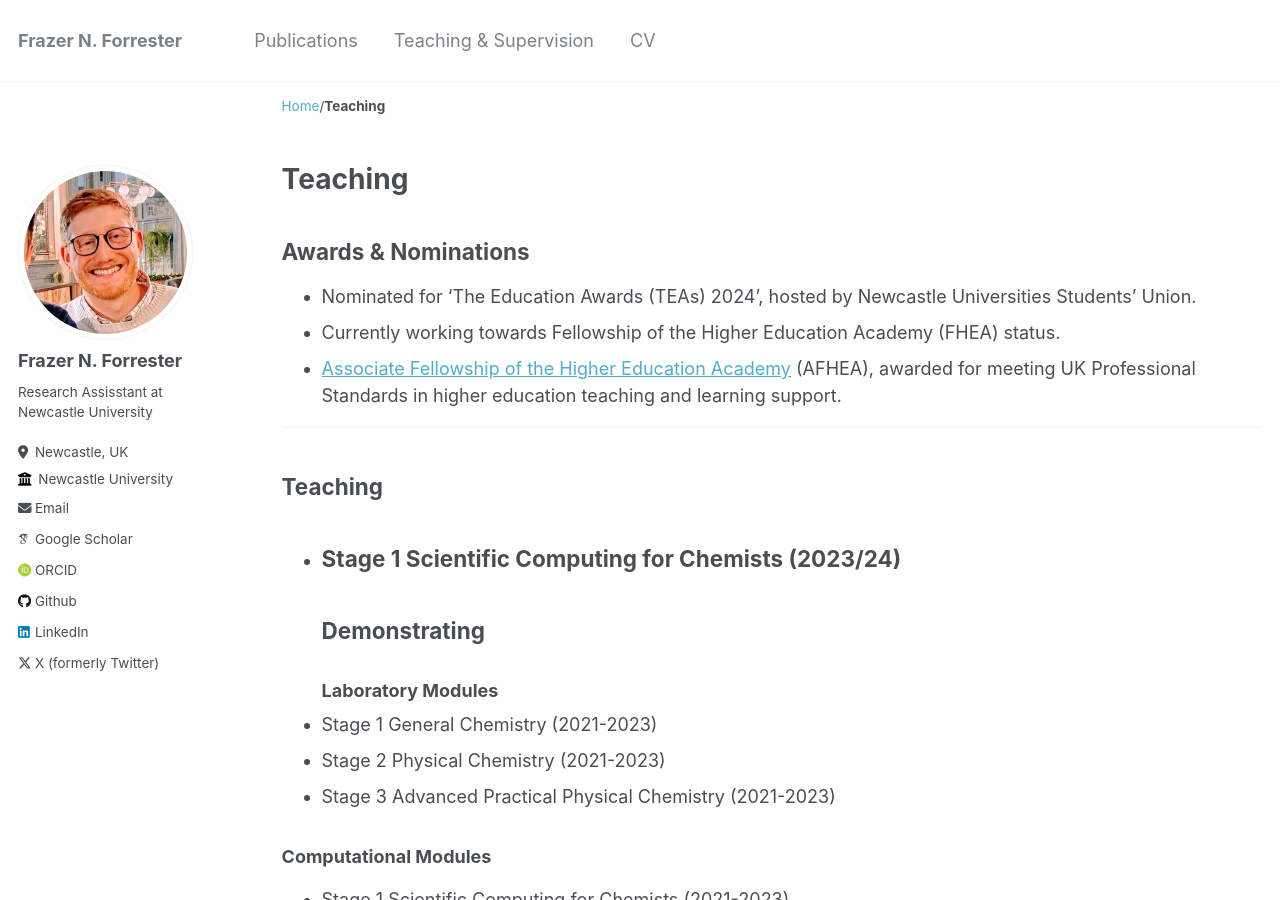
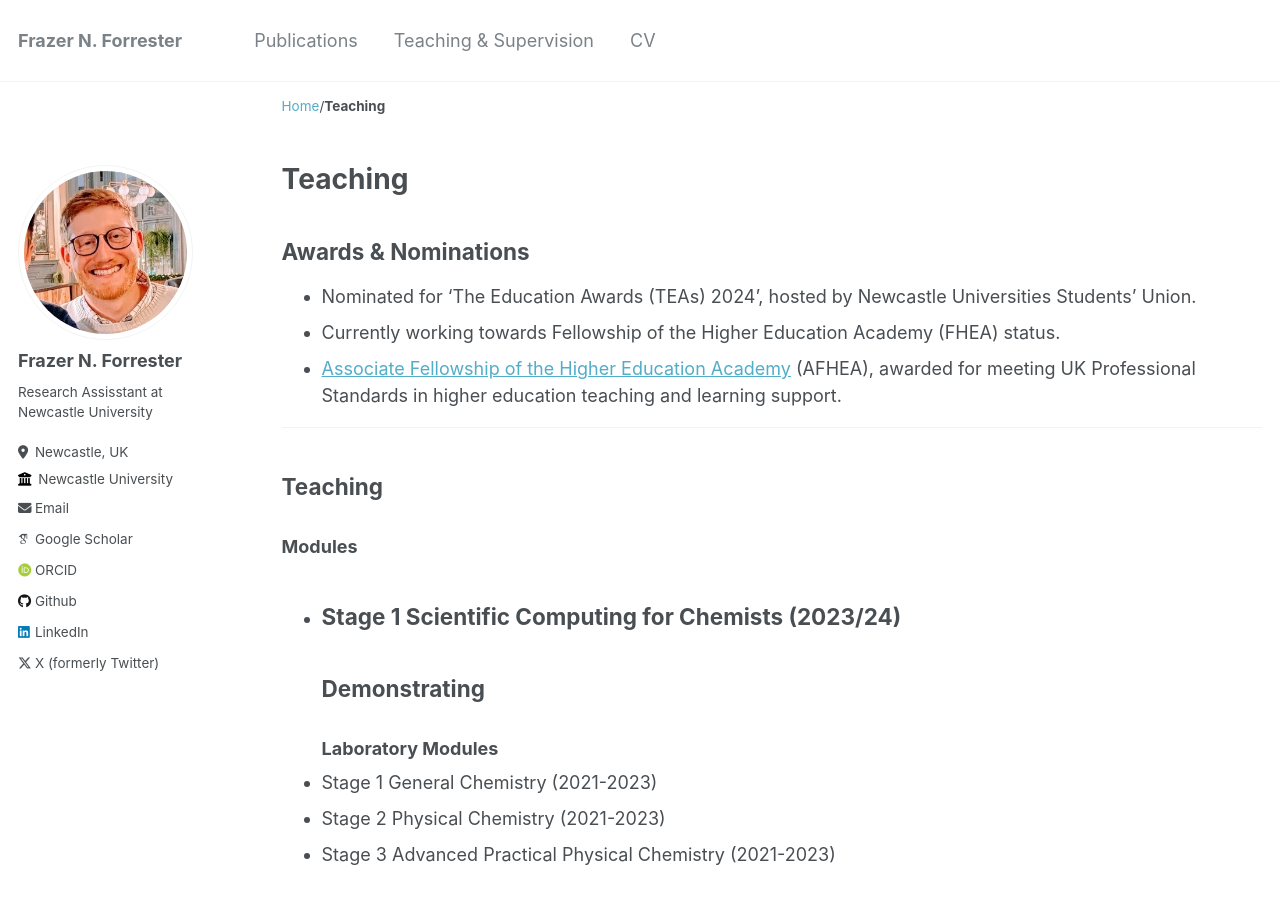
Before and after one commit to fforrester/fforrester.github.io, a Jekyll site: the page built from _pages/teaching.md, in a window 1280 px wide and 900 px high. Built offline with Jekyll 4.4.1, drawn with Linux system fonts in a browser that asks for light colours; some web fonts are replaced.

Commit message:
Update teaching.md

```diff
--- a/_pages/teaching.md
+++ b/_pages/teaching.md
@@ -12,6 +12,7 @@ author_profile: true
 
 ---
 ## Teaching
+### Modules
 - Stage 1 Scientific Computing for Chemists (2023/24)
 ---
 ## Demonstrating
@@ -22,8 +23,6 @@ author_profile: true
 
 ### Computational Modules
 - Stage 1 Scientific Computing for Chemists (2021-2023)
-
-
 ---
 ## Project Supervision
 
```
